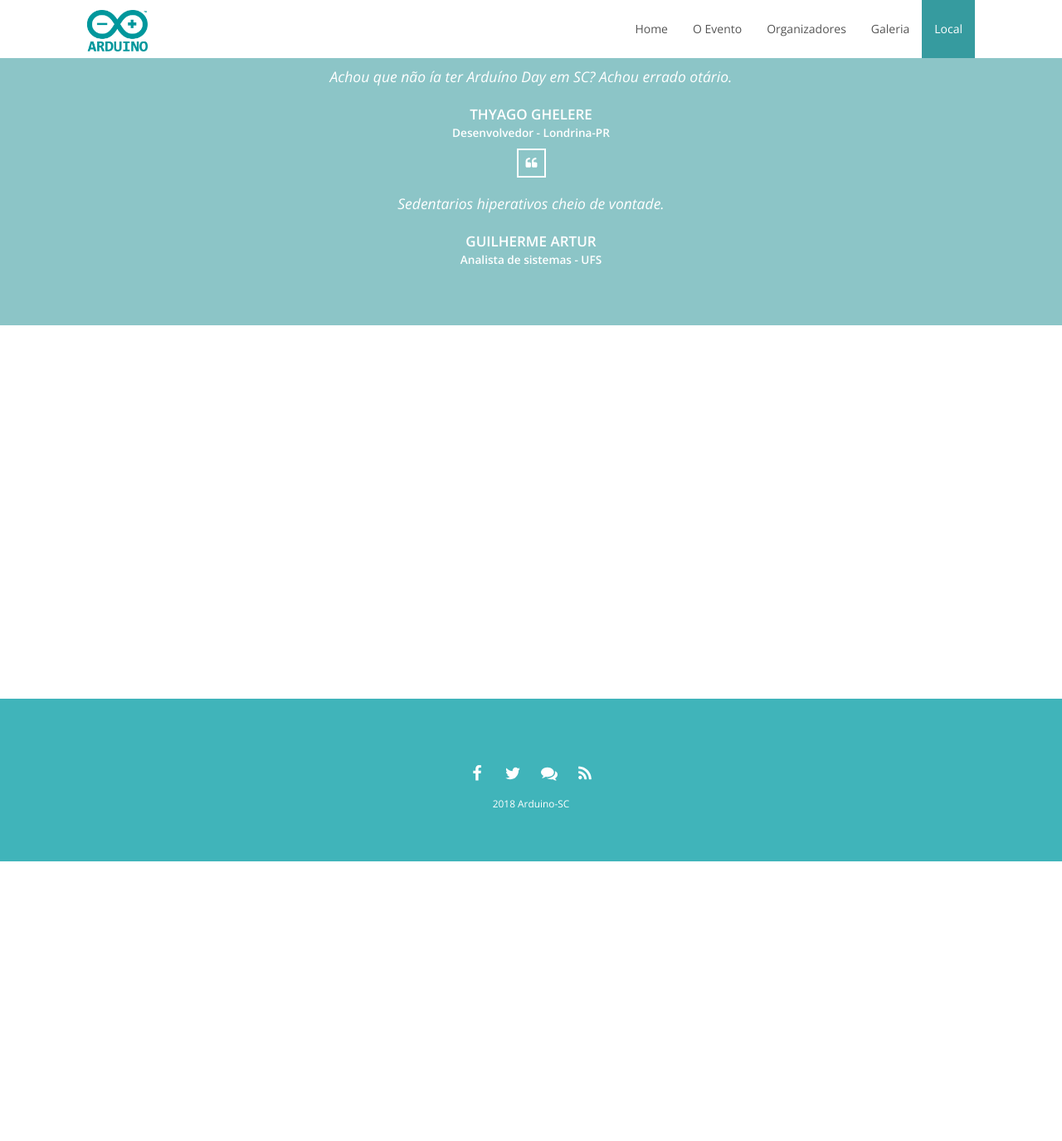
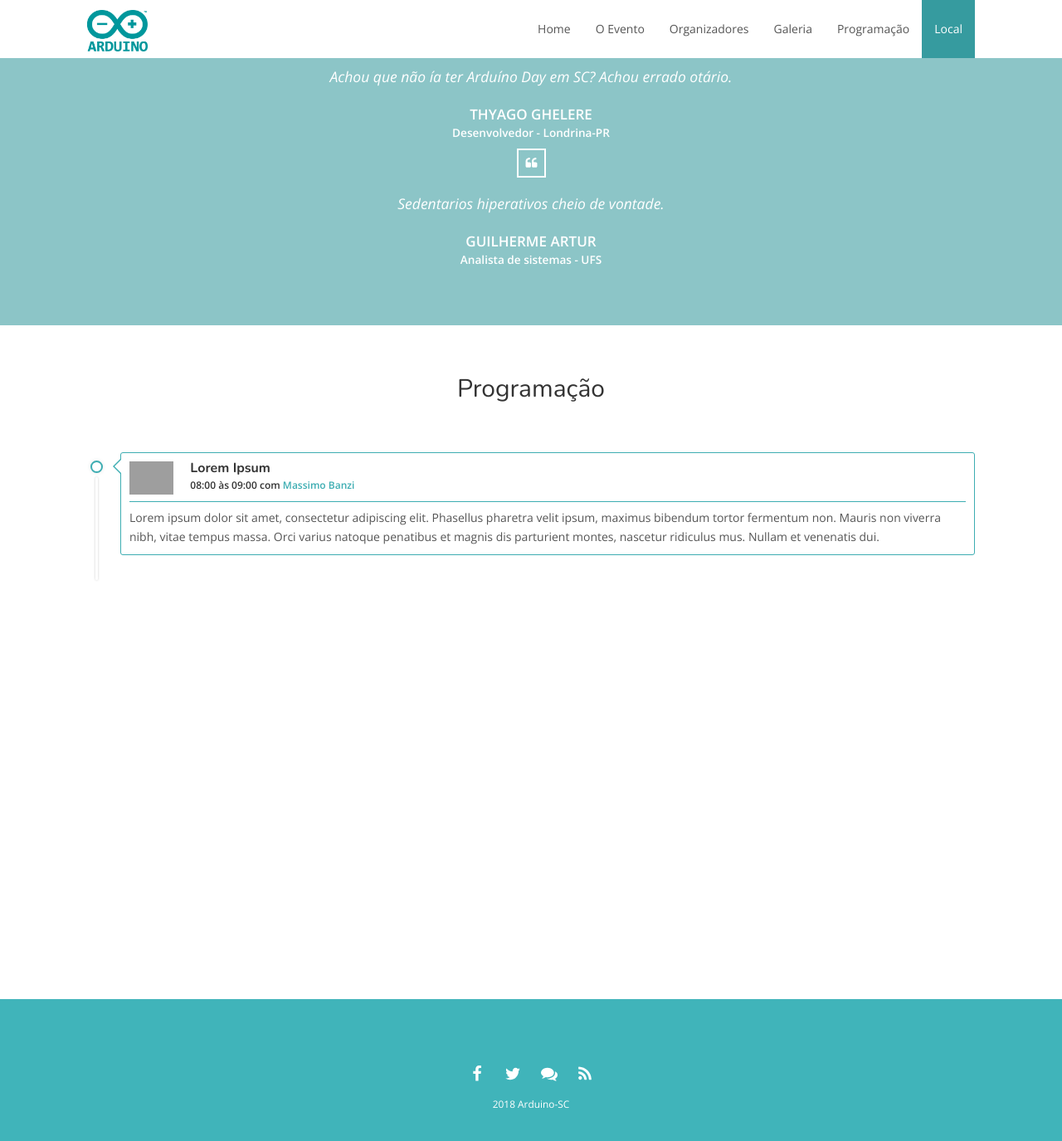
Before and after one commit to tghelere/arduino-day, a Jekyll site: the page built from index.html, in a window 1280 px wide and 1400 px high, scrolled down 5067 px. Shown: the top 1375 px of the window at 83% size. Built offline with Jekyll 4.4.1, drawn with Linux system fonts in a browser that asks for light colours; nearby versions of some CDN libraries; before the commit the page ends 6105 px from its top, so only the background shows below that; grey boxes are pictures that could not be loaded.

Commit message:
create session schedule

```diff
--- /dev/null
+++ b/_data/schedule.yml
@@ -0,0 +1,31 @@
+- title: "Lorem Ipsum"
+  description: "Lorem ipsum dolor sit amet, consectetur adipiscing elit. Phasellus pharetra velit ipsum, maximus bibendum tortor fermentum non. Mauris non viverra nibh, vitae tempus massa. Orci varius natoque penatibus et magnis dis parturient montes, nascetur ridiculus mus. Nullam et venenatis dui."
+  schedule: "08:00 às 09:00"
+  author:
+    name: "Massimo Banzi"
+    avatar: "https://ssl.gstatic.com/accounts/ui/avatar_2x.png"
+    link: "https://arduino-sc.github.io/arduino-day/"
+
+# - title: "Lorem Ipsum"
+#  description: "Lorem ipsum dolor sit amet, consectetur adipiscing elit. Phasellus pharetra velit ipsum, maximus bibendum tortor fermentum non. Mauris non viverra nibh, vitae tempus massa. Orci varius natoque penatibus et magnis dis parturient montes, nascetur ridiculus mus. Nullam et venenatis dui."
+#  schedule: "08:00 às 09:00"
+#  author:
+#    name: "Massimo Banzi"
+#    avatar: "https://ssl.gstatic.com/accounts/ui/avatar_2x.png"
+#    link: "https://arduino-sc.github.io/arduino-day/"
+
+#- title: "Lorem Ipsum"
+#  description: "Lorem ipsum dolor sit amet, consectetur adipiscing elit. Phasellus pharetra velit ipsum, maximus bibendum tortor fermentum non. Mauris non viverra nibh, vitae tempus massa. Orci varius natoque penatibus et magnis dis parturient montes, nascetur ridiculus mus. Nullam et venenatis dui."
+#  schedule: "08:00 às 09:00"
+#  author:
+#    name: "Massimo Banzi"
+#    avatar: "https://ssl.gstatic.com/accounts/ui/avatar_2x.png"
+#    link: "https://arduino-sc.github.io/arduino-day/"
+
+#- title: "Lorem Ipsum"
+#  description: "Lorem ipsum dolor sit amet, consectetur adipiscing elit. Phasellus pharetra velit ipsum, maximus bibendum tortor fermentum non. Mauris non viverra nibh, vitae tempus massa. Orci varius natoque penatibus et magnis dis parturient montes, nascetur ridiculus mus. Nullam et venenatis dui."
+#  schedule: "08:00 às 09:00"
+#  author:
+#    name: "Massimo Banzi"
+#    avatar: "https://ssl.gstatic.com/accounts/ui/avatar_2x.png"
+#    link: "https://arduino-sc.github.io/arduino-day/"
--- a/_includes/doctype-head.html
+++ b/_includes/doctype-head.html
@@ -15,6 +15,7 @@
 
     <!-- Stylesheet -->
     <link rel="stylesheet" href="{{ "/css/main.css" | prepend: site.baseurl }}">
+    <link rel="stylesheet" href="{{ "/css/schedule.css" | prepend: site.baseurl }}">
 
     <!-- Google Fonts -->
     <link href='https://fonts.googleapis.com/css?family=Nunito:400,700' rel='stylesheet' type='text/css'>
--- a/_includes/header.html
+++ b/_includes/header.html
@@ -19,6 +19,7 @@
                 <li><a class="scroll" href="#about">O Evento</a></li>
                 <li><a class="scroll" href="#team">Organizadores</a></li>
                 <li><a class="scroll" href="#gallery">Galeria</a></li>
+                <li><a class="scroll" href="#schedule">Programação</a></li>
                 <li><a class="scroll" href="#location">Local</a></li>
             </ul>
         </div>
--- /dev/null
+++ b/css/schedule.css
@@ -0,0 +1,109 @@
+.message-item {
+    margin-bottom: 25px;
+    margin-left: 40px;
+    position: relative;
+}
+.message-item .message-inner {
+    background: #fff;
+    border: 1px solid #3dadb2;
+    border-radius: 3px;
+    padding: 10px;
+    position: relative;
+}
+.message-item .message-inner:before {
+    border-right: 10px solid #3dadb2;
+    border-style: solid;
+    border-width: 10px;
+    color: rgba(0,0,0,0);
+    content: "";
+    display: block;
+    height: 0;
+    position: absolute;
+    left: -20px;
+    top: 6px;
+    width: 0;
+}
+.message-item .message-inner:after {
+    border-right: 10px solid #fff;
+    border-style: solid;
+    border-width: 10px;
+    color: rgba(0,0,0,0);
+    content: "";
+    display: block;
+    height: 0;
+    position: absolute;
+    left: -18px;
+    top: 6px;
+    width: 0;
+}
+.message-item:before {
+    background: #fff;
+    border-radius: 2px;
+    bottom: -30px;
+    box-shadow: 0 0 3px rgba(0,0,0,0.2);
+    content: "";
+    height: 100%;
+    left: -30px;
+    position: absolute;
+    width: 3px;
+}
+.message-item:after {
+    background: #fff;
+    border: 2px solid #3dadb2;
+    border-radius: 50%;
+    box-shadow: 0 0 5px rgba(0,0,0,0.1);
+    content: "";
+    height: 15px;
+    left: -36px;
+    position: absolute;
+    top: 10px;
+    width: 15px;
+}
+.clearfix:before, .clearfix:after {
+    content: " ";
+    display: table;
+}
+.message-item .message-head {
+    border-bottom: 1px solid #3dadb2;
+    margin-bottom: 8px;
+    padding-bottom: 8px;
+}
+.message-item .message-head .avatar {
+    margin-right: 20px;
+}
+.message-item .message-head .user-detail {
+    overflow: hidden;
+}
+.message-item .message-head .user-detail h5 {
+    font-size: 16px;
+    font-weight: bold;
+    margin: 0;
+}
+.message-item .message-head .post-meta {
+    float: left;
+    padding: 0 15px 0 0;
+}
+.message-item .message-head .post-meta >div {
+    color: #333;
+    font-weight: bold;
+    text-align: right;
+}
+.post-meta > div {
+    color: #777;
+    font-size: 12px;
+    line-height: 22px;
+}
+.message-item .message-head .post-meta >div {
+    color: #333;
+    font-weight: bold;
+    text-align: right;
+}
+.post-meta > div {
+    color: #777;
+    font-size: 12px;
+    line-height: 22px;
+}
+.message-item .avatar img {
+    min-height: 40px;
+    max-height: 40px;
+}
--- a/index.html
+++ b/index.html
@@ -220,6 +220,53 @@
 </div>
 <!-- End Testimonials -->
 
+<!-- Start Schedule -->
+<div id="schedule" class="about">
+    <div class="container-fluid">
+        <h2 class="section-title">Programação</h2>
+
+        {% for schedule in site.data.schedule %}
+        <div class="qa-message-list" id="wallmessages">
+            <div class="message-item" id="m16">
+                <div class="message-inner">
+                    <div class="message-head clearfix">
+                        <div class="avatar pull-left">
+                            <a href="">
+                                <img src="{{ schedule.author.avatar }}">
+                            </a>
+                        </div>
+                        <div class="user-detail">
+                            <h5 class="handle">{{ schedule.title }}</h5>
+                            <div class="post-meta">
+                                <div class="asker-meta">
+                                    <span class="qa-message-what"></span>
+                                    <span class="qa-message-when">
+									    <span class="qa-message-when-data">{{ schedule.schedule }}</span>
+									</span>
+                                    <span class="qa-message-who">
+									    <span class="qa-message-who-pad">com </span>
+										<span class="qa-message-who-data">
+                                            <a href="{{ schedule.author.link }}" target="_blank" title="{{ schedule.author.link }}">
+                                                {{ schedule.author.name }}
+                                            </a>
+                                        </span>
+									</span>
+                                </div>
+                            </div>
+                        </div>
+                    </div>
+                    <div class="qa-message-content">
+                        {{ schedule.description }}
+                    </div>
+                </div>
+            </div>
+        </div>
+        {% endfor %}
+
+    </div>
+</div>
+<!-- End Schedule -->
+
 <!-- Start Map -->
 <div id="location" class="map" data-zoom="{{ site.map.zoom }}" data-address="{{ site.map.address }}" data-address-details="<img src='{{ site.map.address_details }}'>"></div>
 <!-- End Map -->
```
